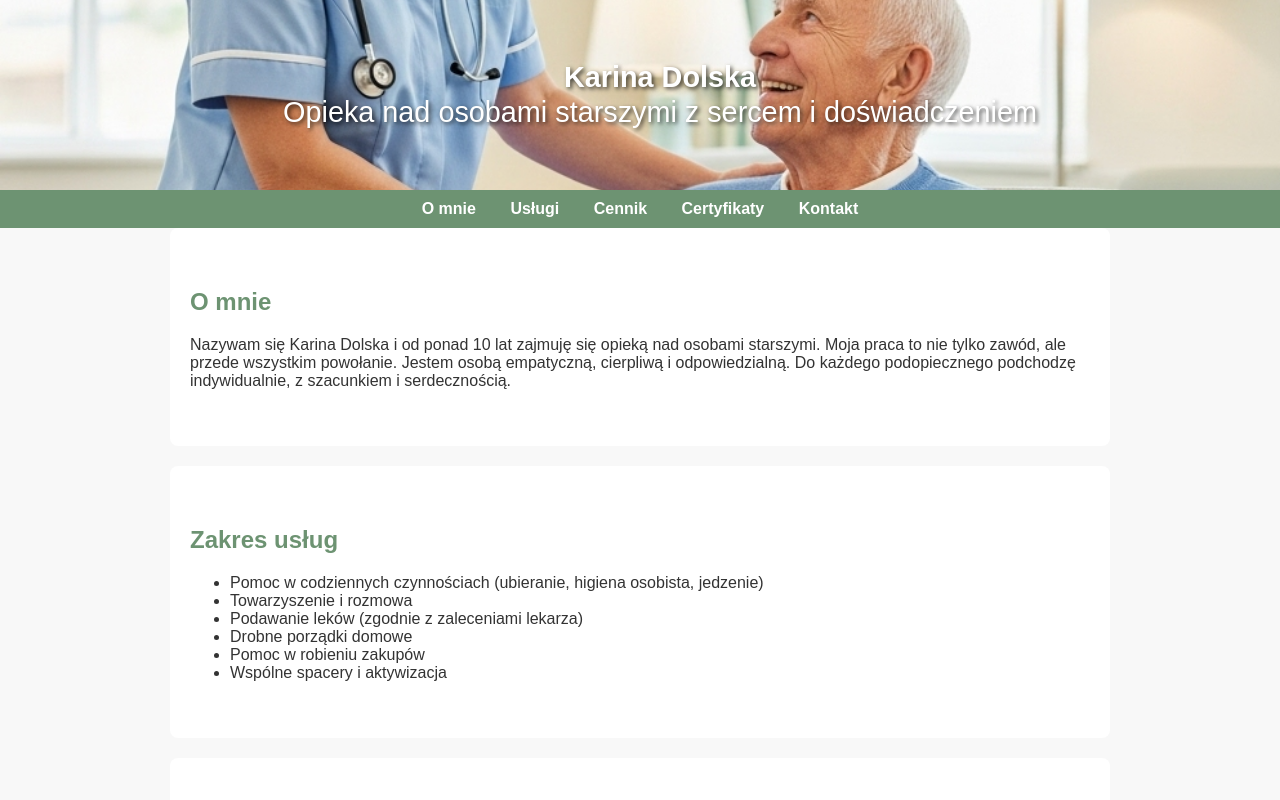
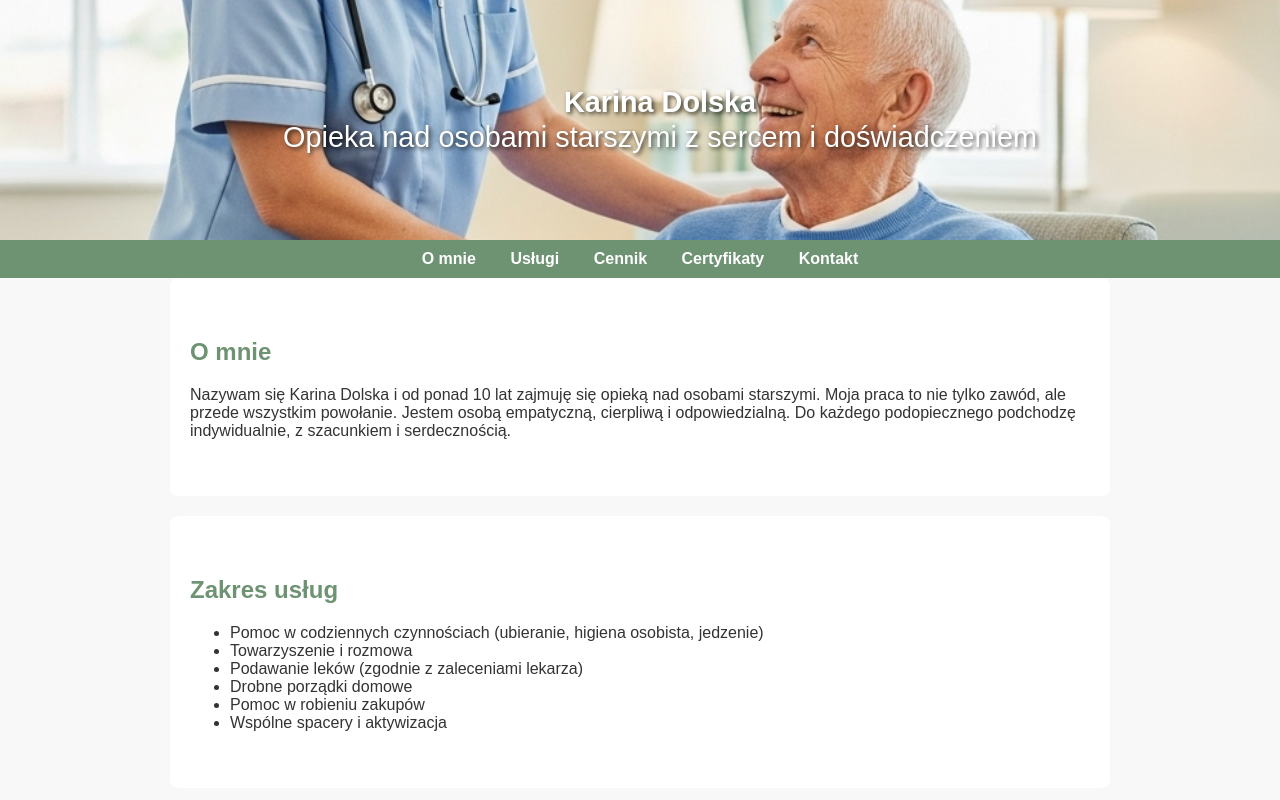
Before and after one commit to golab1977/golab1977.github.io, a plain HTML site: page index.html in a window 1280 px wide. Shown: the top 800 px of the page. Drawn offline with Linux system fonts and the light colour scheme.

Commit message:
Update index.html

```diff
--- a/index.html
+++ b/index.html
@@ -15,7 +15,7 @@
 
 header {
   width: 100%;               /* pełna szerokość */
-  height: 150px;             /* stała wysokość */
+  height: 200px;             /* stała wysokość */
   background-image: url('unnamed.png');
   background-size: cover;    /* rozciąga obraz na całą szerokość i wysokość */
   background-position: center;
```
